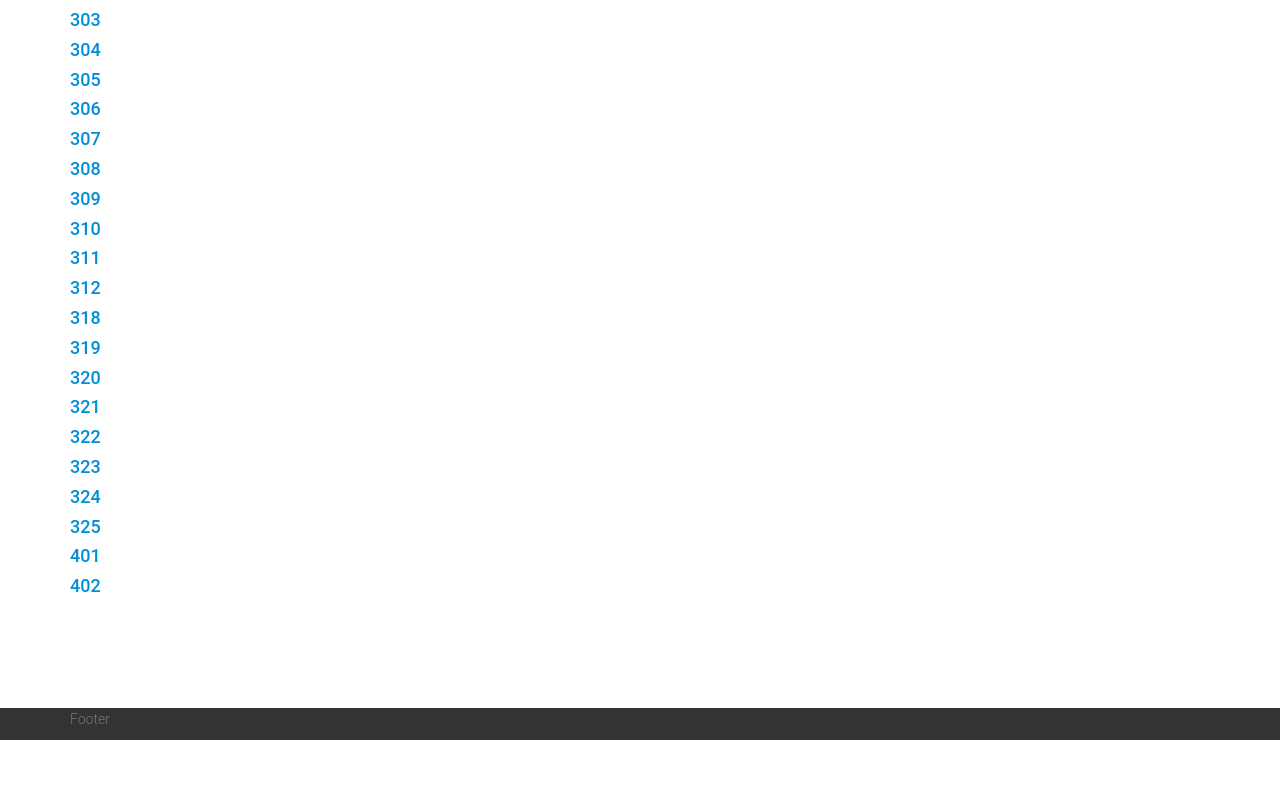
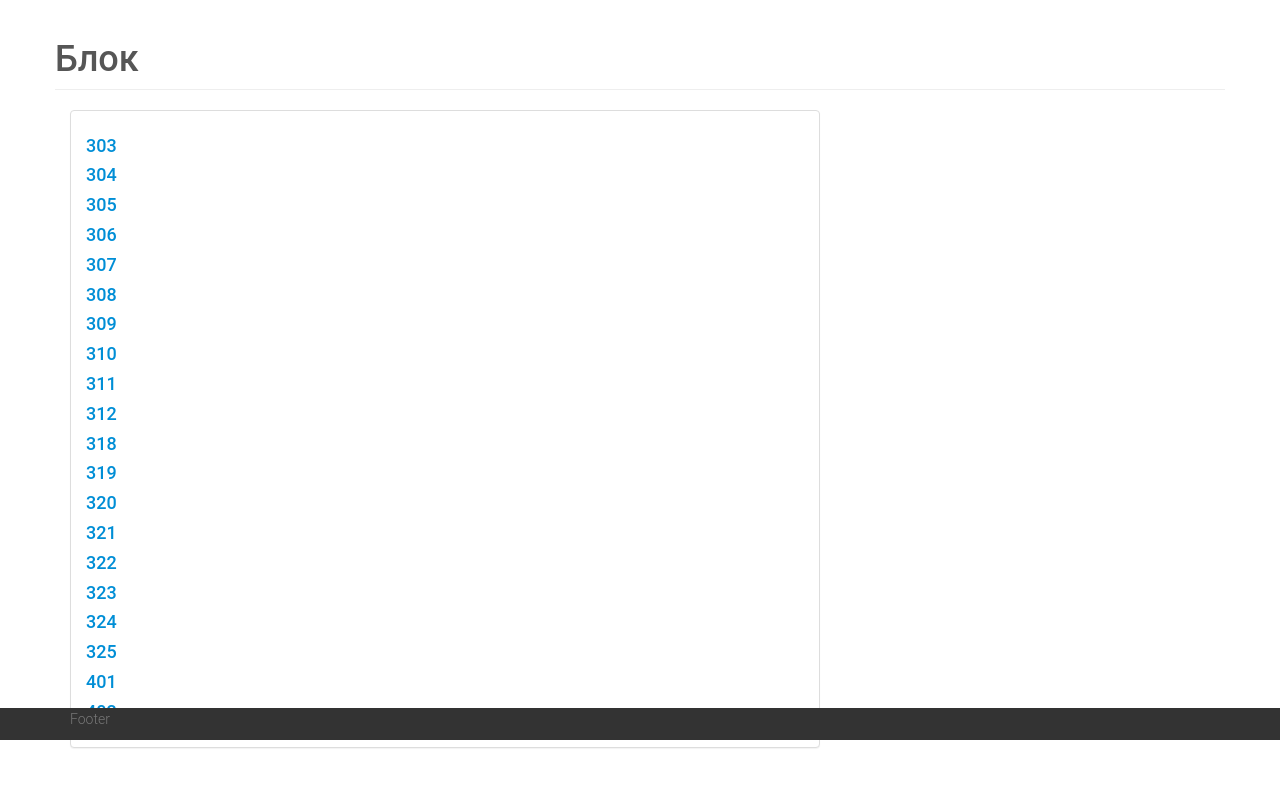
Before and after one commit to soysmile/WEB-campus-KSU, a Flask app: template app/templates/block_view.html in a window 1280 px wide. Shown: the part 60-853 px from the top of the page. Before the commit the page ends 800 px from the top, so only its background shows below. Run offline with Flask 2, Linux system fonts and the light colour scheme; the template is opened without the code that fills it: values that come from a table or form of the project are taken from there, others are empty; data comes from the database, SQL or seed files in the repository; some libraries are stand-ins or nearby versions.

Commit message:
fix block_view

```diff
--- a/app/templates/block_view.html
+++ b/app/templates/block_view.html
@@ -1,10 +1,18 @@
 {% extends 'base.html' %}
 {% block content %}
 <div class="container">
-{% for room in rooms %}
-    <h4><a href="{{ url_for('room_detail', hostel=hostel_number, room=room.room_number) }}">{{ room.room_number }}</a></h4>
-
-{% endfor %}
+    <div class="row">
+        <h1 class="page-header">Блок</h1>
+        <div class="col-md-8">
+            <div class="panel panel-default">
+                <div class="panel-body">
+                    {% for room in rooms %}
+                        <h4><a href="{{ url_for('room_detail', hostel=hostel_number, room=room.room_number) }}">{{ room.room_number }}</a></h4>
+                    {% endfor %}
+                </div>
+            </div>
+        </div>
+    </div>
 </div>
 
 {% endblock %}
```
